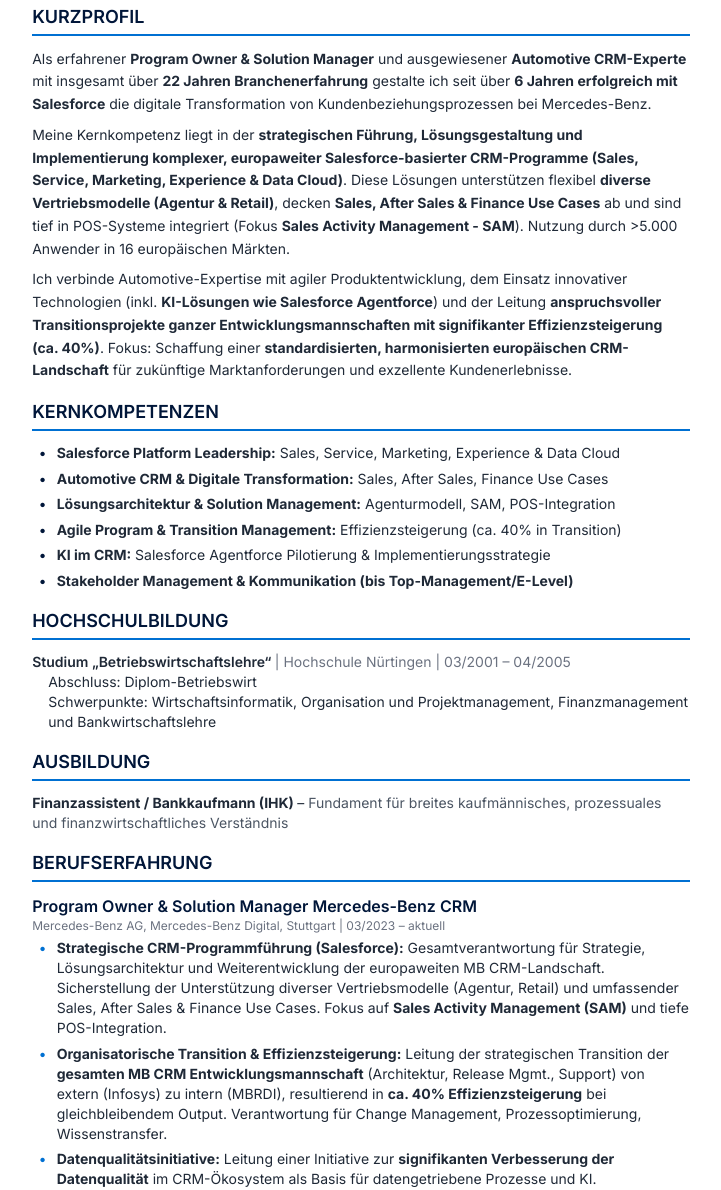
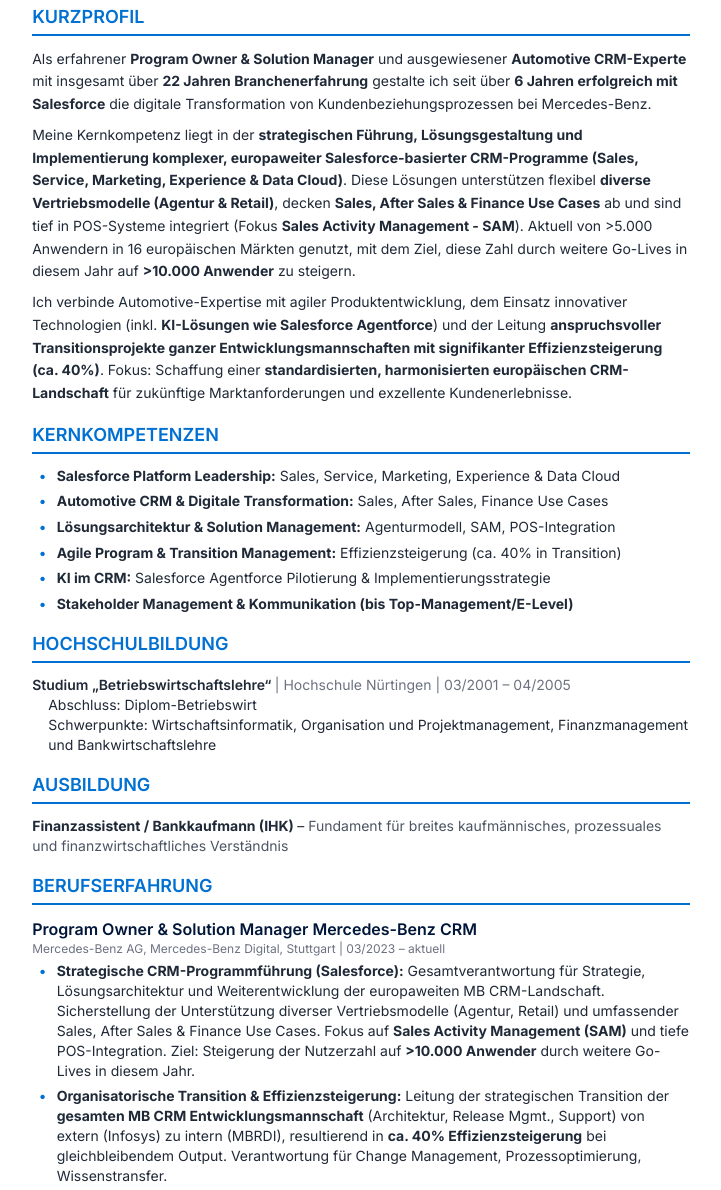
Before and after one commit to Steffen1975-art/cv_koller, a plain HTML site: page index.html in a window 1280 px wide. Shown: the part 390-1580 px from the top of the page, without its empty margins (279-1000 px from the left). Drawn offline with nearby package versions, Linux system fonts and the light colour scheme.

Commit message:
Headers Color  / User Figures

```diff
--- a/index.html
+++ b/index.html
@@ -23,17 +23,21 @@
         }
 
         /* Salesforce & Capgemini angelehnte Farben */
-        h1, h2, h3 {
+        h1 { /* Name oben */
+            color: #0070D2; /* Salesforce Blau für den Namen */
+        }
+
+        h2, h3 { /* Kleinere Überschriften */
             color: #001639; /* Salesforce Dunkelblau / Capgemini Spade-ähnlich */
         }
 
-        .section-title {
-            border-bottom: 2px solid #0070D2; /* Salesforce Blau */
+        .section-title { /* Hauptüberschriften der Sektionen */
+            border-bottom: 2px solid #0070D2; /* Salesforce Blau für Linie */
             padding-bottom: 0.25rem;
             margin-bottom: 0.75rem;
             font-size: 1.125rem; /* 18px */
             font-weight: 600;
-            color: #001639; /* Salesforce Dunkelblau */
+            color: #0070D2; /* Salesforce Blau für Text der Sektionsüberschrift */
         }
 
         ul.custom-bullets {
@@ -48,24 +52,16 @@
             page-break-inside: avoid;
         }
 
-        ul.custom-bullets > li::before {
+        ul.custom-bullets > li::before { /* Gilt für alle Haupt-Bullet-Points */
             content: "•";
-            color: #0070D2; /* Salesforce Blau */
+            color: #0070D2; /* Einheitliches Salesforce Blau für alle Haupt-Bullets */
             font-weight: bold;
             position: absolute;
             left: 0.5em;
             top: 0;
         }
 
-        ul.kernkompetenzen-bullets > li::before {
-             color: #001639; /* Salesforce Dunkelblau für Hervorhebung */
-        }
-
-        ul.custom-bullets ul {
-            margin-top: 0.25rem;
-            margin-left: 0.5em;
-        }
-         ul.custom-bullets ul > li::before {
+        ul.custom-bullets ul > li::before { /* Sub-Bullet-Points */
             content: "◦";
             color: #00A1E0; /* Helleres Salesforce/Capgemini Blau für Sub-Bullets */
         }
@@ -229,12 +225,12 @@
             <div class="text-sm leading-relaxed">
                 <div class="lang-element" lang="de">
                     <p class="mb-2">Als erfahrener <strong>Program Owner & Solution Manager</strong> und ausgewiesener <strong>Automotive CRM-Experte</strong> mit insgesamt über <strong>22 Jahren Branchenerfahrung</strong> gestalte ich seit über <strong>6 Jahren erfolgreich mit Salesforce</strong> die digitale Transformation von Kundenbeziehungsprozessen bei Mercedes-Benz.</p>
-                    <p class="mb-2">Meine Kernkompetenz liegt in der <strong>strategischen Führung, Lösungsgestaltung und Implementierung komplexer, europaweiter Salesforce-basierter CRM-Programme (Sales, Service, Marketing, Experience & Data Cloud)</strong>. Diese Lösungen unterstützen flexibel <strong>diverse Vertriebsmodelle (Agentur & Retail)</strong>, decken <strong>Sales, After Sales & Finance Use Cases</strong> ab und sind tief in POS-Systeme integriert (Fokus <strong>Sales Activity Management - SAM</strong>). Nutzung durch >5.000 Anwender in 16 europäischen Märkten.</p>
+                    <p class="mb-2">Meine Kernkompetenz liegt in der <strong>strategischen Führung, Lösungsgestaltung und Implementierung komplexer, europaweiter Salesforce-basierter CRM-Programme (Sales, Service, Marketing, Experience & Data Cloud)</strong>. Diese Lösungen unterstützen flexibel <strong>diverse Vertriebsmodelle (Agentur & Retail)</strong>, decken <strong>Sales, After Sales & Finance Use Cases</strong> ab und sind tief in POS-Systeme integriert (Fokus <strong>Sales Activity Management - SAM</strong>). Aktuell von >5.000 Anwendern in 16 europäischen Märkten genutzt, mit dem Ziel, diese Zahl durch weitere Go-Lives in diesem Jahr auf <strong>>10.000 Anwender</strong> zu steigern.</p>
                     <p>Ich verbinde Automotive-Expertise mit agiler Produktentwicklung, dem Einsatz innovativer Technologien (inkl. <strong>KI-Lösungen wie Salesforce Agentforce</strong>) und der Leitung <strong>anspruchsvoller Transitionsprojekte ganzer Entwicklungsmannschaften mit signifikanter Effizienzsteigerung (ca. 40%)</strong>. Fokus: Schaffung einer <strong>standardisierten, harmonisierten europäischen CRM-Landschaft</strong> für zukünftige Marktanforderungen und exzellente Kundenerlebnisse.</p>
                 </div>
                 <div class="lang-element" lang="en" style="display:none;">
                     <p class="mb-2">As an experienced <strong>Program Owner & Solution Manager</strong> and proven <strong>Automotive CRM Expert</strong> with over <strong>22 years of industry experience</strong>, I have been successfully shaping the digital transformation of customer relationship processes at Mercedes-Benz with Salesforce for over <strong>6 years</strong>.</p>
-                    <p class="mb-2">My core competence lies in the <strong>strategic leadership, solution design, and implementation of complex, Europe-wide Salesforce-based CRM programs (Sales, Service, Marketing, Experience & Data Cloud)</strong>. These solutions flexibly support <strong>various sales models (agency & retail)</strong>, cover <strong>Sales, After Sales & Finance Use Cases</strong>, and are deeply integrated into POS systems (focus on <strong>Sales Activity Management - SAM</strong>). Used by >5,000 users in 16 European markets.</p>
+                    <p class="mb-2">My core competence lies in the <strong>strategic leadership, solution design, and implementation of complex, Europe-wide Salesforce-based CRM programs (Sales, Service, Marketing, Experience & Data Cloud)</strong>. These solutions flexibly support <strong>various sales models (agency & retail)</strong>, cover <strong>Sales, After Sales & Finance Use Cases</strong>, and are deeply integrated into POS systems (focus on <strong>Sales Activity Management - SAM</strong>). Currently used by >5,000 users in 16 European markets, with the goal to increase this number to <strong>>10,000 users</strong> through further go-lives this year.</p>
                     <p>I combine automotive expertise with agile product development, the use of innovative technologies (including <strong>AI solutions like Salesforce Agentforce</strong>), and the leadership of <strong>demanding transition projects for entire development teams with significant efficiency increases (approx. 40%)</strong>. Focus: Creation of a <strong>standardized, harmonized European CRM landscape</strong> for future market requirements and excellent customer experiences.</p>
                 </div>
             </div>
@@ -245,7 +241,7 @@
                 <span class="lang-element" lang="de">KERNKOMPETENZEN</span>
                 <span class="lang-element" lang="en" style="display:none;">CORE COMPETENCIES</span>
             </h2>
-            <ul class="text-sm custom-bullets kernkompetenzen-bullets">
+            <ul class="text-sm custom-bullets">
                 <li>
                     <span class="lang-element" lang="de"><strong>Salesforce Platform Leadership:</strong> Sales, Service, Marketing, Experience & Data Cloud</span>
                     <span class="lang-element" lang="en" style="display:none;"><strong>Salesforce Platform Leadership:</strong> Sales, Service, Marketing, Experience & Data Cloud</span>
@@ -334,8 +330,8 @@
                 </p>
                 <ul class="text-sm custom-bullets">
                     <li>
-                        <span class="lang-element" lang="de"><strong>Strategische CRM-Programmführung (Salesforce):</strong> Gesamtverantwortung für Strategie, Lösungsarchitektur und Weiterentwicklung der europaweiten MB CRM-Landschaft. Sicherstellung der Unterstützung diverser Vertriebsmodelle (Agentur, Retail) und umfassender Sales, After Sales & Finance Use Cases. Fokus auf <strong>Sales Activity Management (SAM)</strong> und tiefe POS-Integration.</span>
-                        <span class="lang-element" lang="en" style="display:none;"><strong>Strategic CRM Program Leadership (Salesforce):</strong> Overall responsibility for strategy, solution architecture, and further development of the Europe-wide MB CRM landscape. Ensuring support for various sales models (agency, retail) and comprehensive Sales, After Sales & Finance Use Cases. Focus on <strong>Sales Activity Management (SAM)</strong> and deep POS integration.</span>
+                        <span class="lang-element" lang="de"><strong>Strategische CRM-Programmführung (Salesforce):</strong> Gesamtverantwortung für Strategie, Lösungsarchitektur und Weiterentwicklung der europaweiten MB CRM-Landschaft. Sicherstellung der Unterstützung diverser Vertriebsmodelle (Agentur, Retail) und umfassender Sales, After Sales & Finance Use Cases. Fokus auf <strong>Sales Activity Management (SAM)</strong> und tiefe POS-Integration. Ziel: Steigerung der Nutzerzahl auf <strong>>10.000 Anwender</strong> durch weitere Go-Lives in diesem Jahr.</span>
+                        <span class="lang-element" lang="en" style="display:none;"><strong>Strategic CRM Program Leadership (Salesforce):</strong> Overall responsibility for strategy, solution architecture, and further development of the Europe-wide MB CRM landscape. Ensuring support for various sales models (agency, retail) and comprehensive Sales, After Sales & Finance Use Cases. Focus on <strong>Sales Activity Management (SAM)</strong> and deep POS integration. Goal: Increase user base to <strong>>10,000 users</strong> through further go-lives this year.</span>
                     </li>
                     <li>
                         <span class="lang-element" lang="de"><strong>Organisatorische Transition & Effizienzsteigerung:</strong> Leitung der strategischen Transition der <strong>gesamten MB CRM Entwicklungsmannschaft</strong> (Architektur, Release Mgmt., Support) von extern (Infosys) zu intern (MBRDI), resultierend in <strong>ca. 40% Effizienzsteigerung</strong> bei gleichbleibendem Output. Verantwortung für Change Management, Prozessoptimierung, Wissenstransfer.</span>
@@ -379,8 +375,8 @@
                 </p>
                 <ul class="text-sm custom-bullets">
                     <li>
-                        <span class="lang-element" lang="de"><strong>Europaweite Salesforce CRM-Implementierung:</strong> Leitung der erfolgreichen Einführung und Skalierung von OneCRM für <strong>>5.000 Nutzer in 16 europäischen Märkten</strong> (Retail, After Sales).</span>
-                        <span class="lang-element" lang="en" style="display:none;"><strong>Europe-wide Salesforce CRM Implementation:</strong> Led the successful introduction and scaling of OneCRM for <strong>>5,000 users in 16 European markets</strong> (Retail, After Sales).</span>
+                        <span class="lang-element" lang="de"><strong>Europaweite Salesforce CRM-Implementierung:</strong> Leitung der erfolgreichen Einführung und Skalierung von OneCRM für <strong>>3.000 Nutzer in 16 europäischen Märkten</strong> (Retail, After Sales).</span>
+                        <span class="lang-element" lang="en" style="display:none;"><strong>Europe-wide Salesforce CRM Implementation:</strong> Led the successful introduction and scaling of OneCRM for <strong>>3,000 users in 16 European markets</strong> (Retail, After Sales).</span>
                     </li>
                     <li>
                         <span class="lang-element" lang="de"><strong>Legacy-Ablösung & Kostenreduktion:</strong> Erfolgreiche Migration und Ablösung von <strong>>8 heterogenen Legacy-CRM-Systemen</strong>, resultierend in <strong>signifikanter Reduktion von Betriebskosten und Komplexität</strong>.</span>
```
